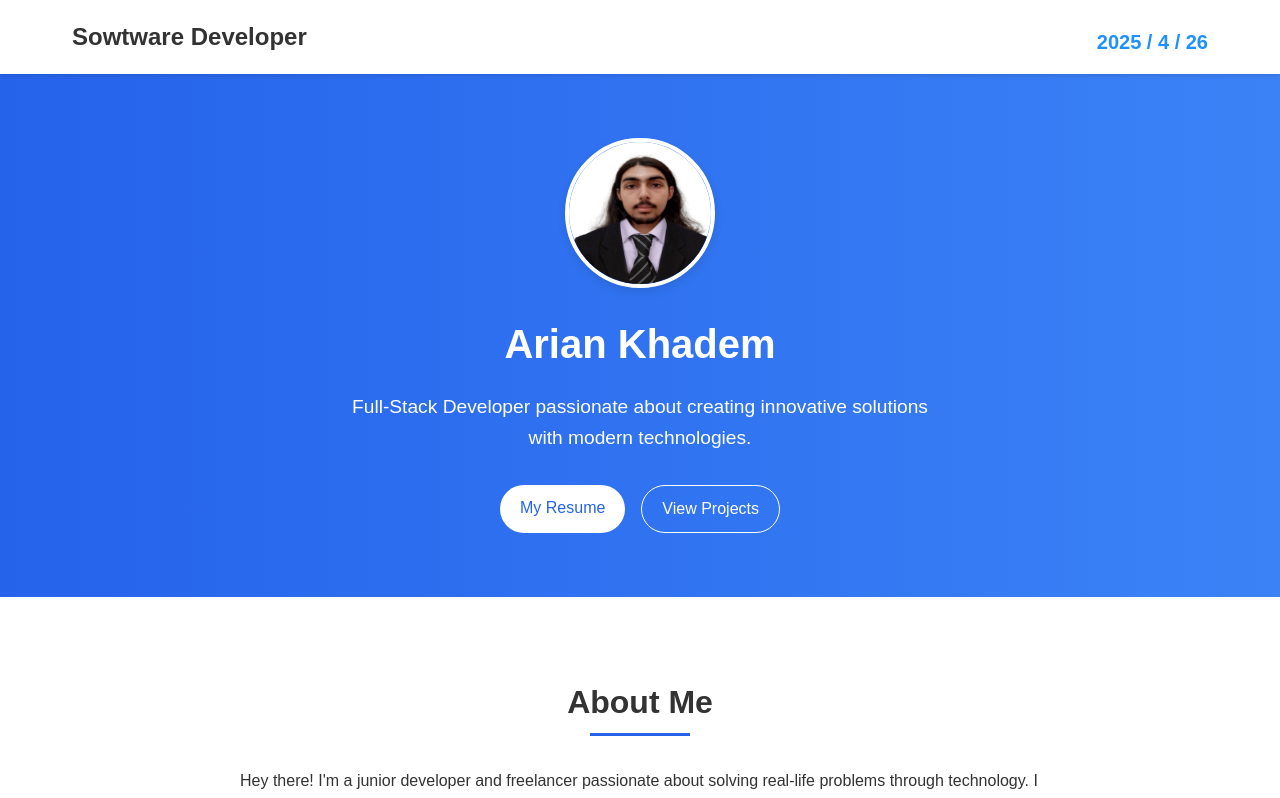
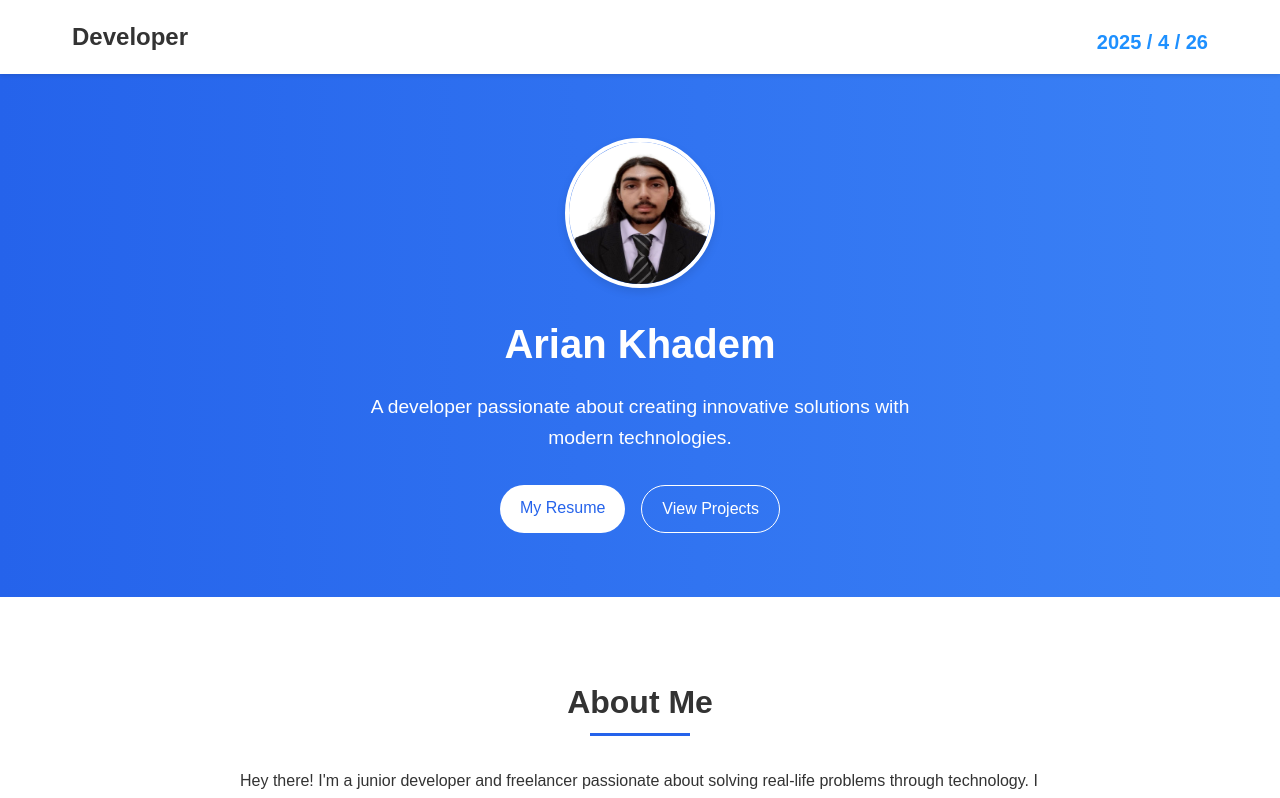
Before and after one commit to calledarian/Portfolio, a React (Create React App) app: page / in a window 1280 px wide. Shown: the top 798 px of the page. Built offline with nearby package versions, Linux system fonts and the light colour scheme.

Commit message:
Update Portfolio.js
Update

```diff
--- a/src/Portfolio.js
+++ b/src/Portfolio.js
@@ -7,7 +7,7 @@ export default function Portfolio() {
         <div>
             <header className="header">
                 <div className="header-content">
-                    <h1 className="logo">Sowtware Developer</h1>
+                    <h1 className="logo">Developer</h1>
                     <p className="date-text">
                         {new Date().getFullYear()} / {new Date().getMonth() + 1} / {new Date().getDate()}
                     </p>
@@ -20,7 +20,7 @@ export default function Portfolio() {
                         <img src="./arianInSuit.jpg" alt="Profile" />
                     </div>
                     <h1 className="hero-title">Arian Khadem</h1>
-                    <p className="hero-subtitle">Full-Stack Developer passionate about creating innovative solutions with modern technologies.</p>
+                    <p className="hero-subtitle">A developer passionate about creating innovative solutions with modern technologies.</p>
                     <div className="hero-buttons">
                         <Link to="/resume" className="button primary-button">
                             My Resume
```
